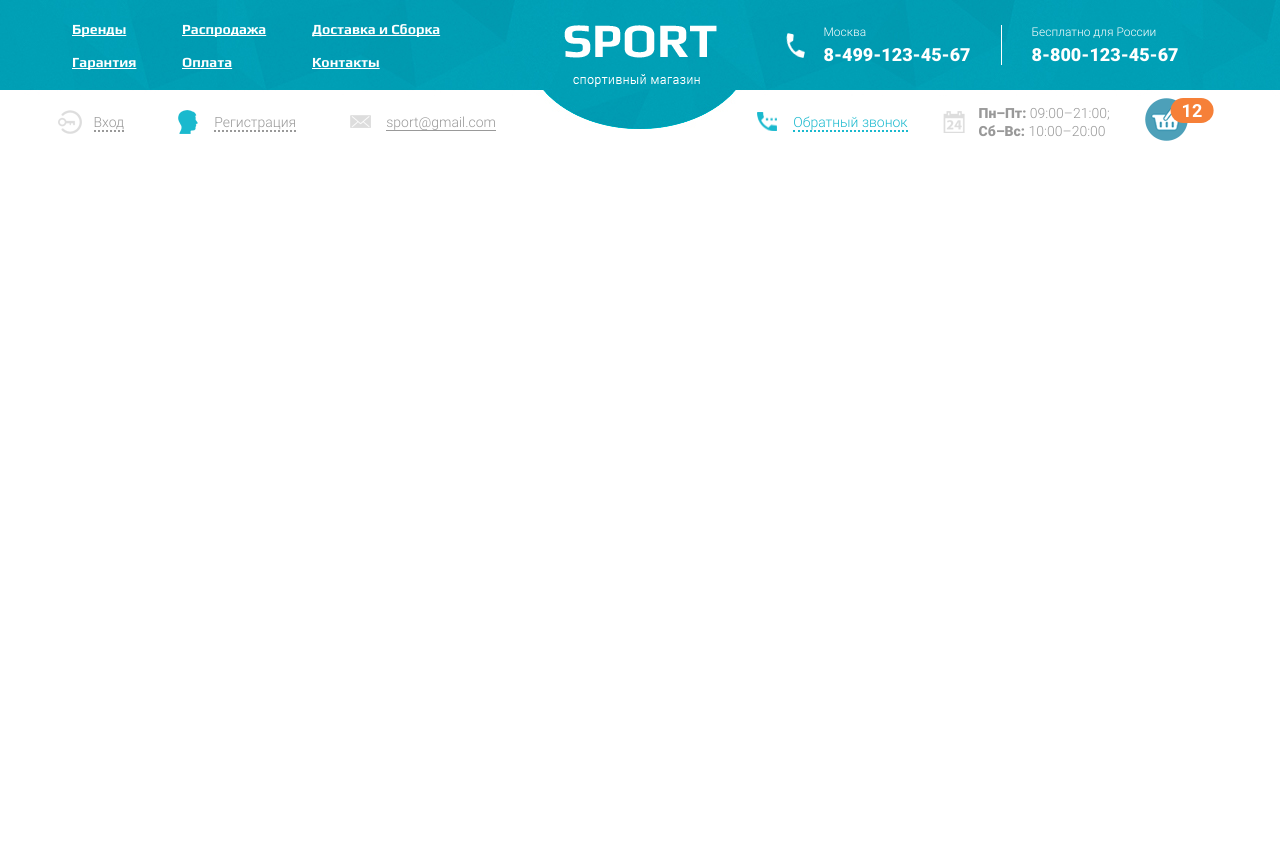
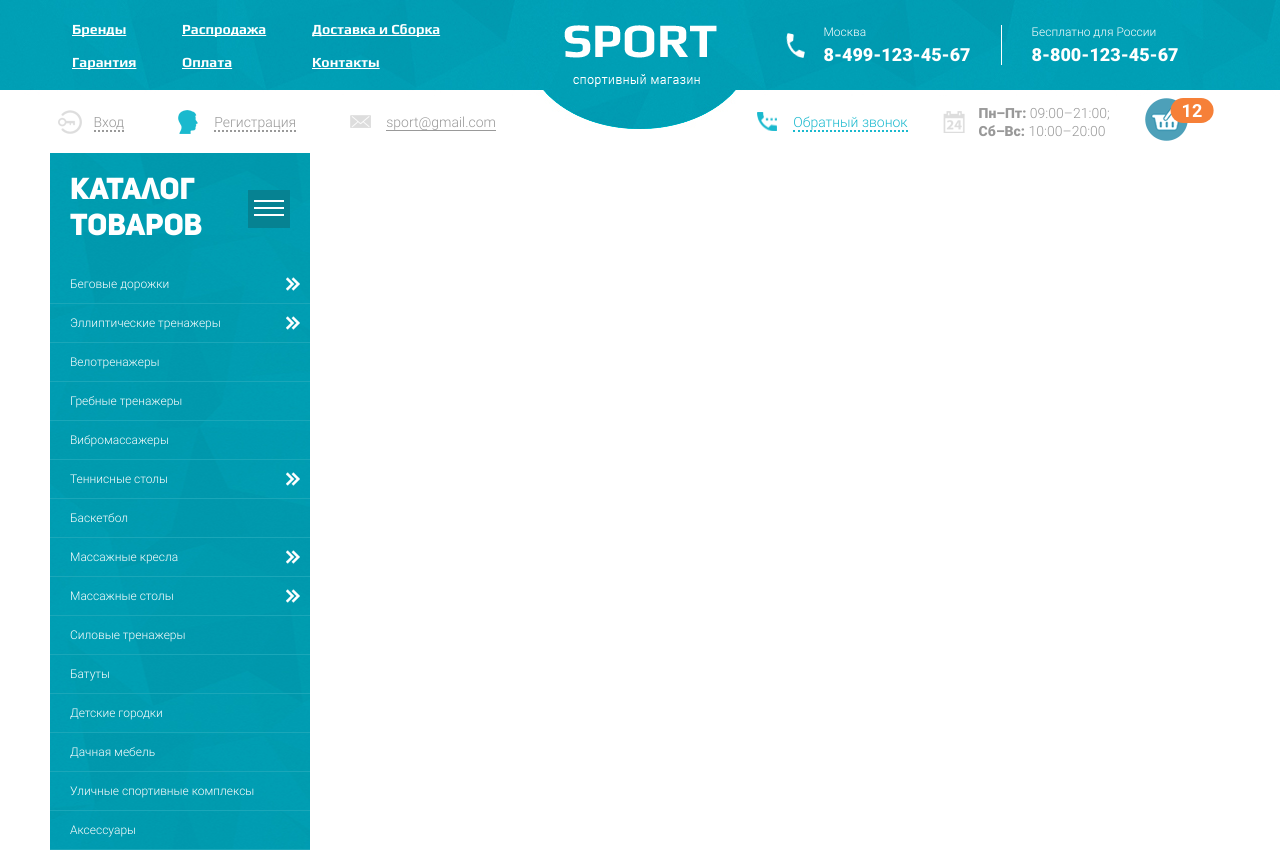
Before and after one commit to NightMareStories/sport-shop, a PHP site: page / in a window 1280 px wide. Before the commit the page ends 141 px from the top, so only its background shows below. Run offline with PHP 8.4, Linux system fonts and the light colour scheme; style sheets or scripts are compiled from the project's sources; some web fonts are replaced.

Commit message:
eleventh day

```diff
--- a/app/css/main.scss
+++ b/app/css/main.scss
@@ -9,7 +9,7 @@
         margin: auto;
     }
 .header {
-        background: url('../img/header-nav.jpg') top no-repeat;
+        background: #ffffff url('../img/header-nav.jpg') top no-repeat;
         .top-header {
             &__content {
                 display: flex;
@@ -200,3 +200,100 @@
         }
     }
 }
+
+.page {
+    flex: 1 1 auto;
+    &__container {
+        display: flex;
+    }
+    &__side {
+        flex: 0 0 260px;
+    }
+    &__content {
+        flex: 1 1 auto;
+        padding: 0px 0px 0px 30px;
+    }
+}
+.menu-page {
+    background: url('../img/aside-nav.jpg') top no-repeat;
+    &__header {
+        padding: 20px;
+        display: flex;
+        align-items: center;
+    }
+    &__title {
+        @include font-UniSansHeavyCAPS;
+        color: #ffffff;
+        font-size: 30px;
+    }
+    &__burger {
+        flex: 0 0 30px;
+        height: 18px;
+        background: #068292;
+        position: relative;
+        cursor: pointer;
+        z-index: 5;
+        padding: 10px 6px;
+
+        span {
+            transition: all 0.3s ease 0s;
+            top: calc(50% - 1px);
+            left: 0px;
+            position: absolute;
+            width: 100%;
+            height: 2px;
+            background: #ffffff;
+            &:first-child {
+                top: 0px;
+            }
+            &:last-child {
+                top: auto;
+                bottom: 0px;
+            }
+        }
+        &._active {
+            span {
+                transform: scale(0);
+                &:first-child {
+                    transform: rotate(-45deg);
+                    top: calc(50% - 1px);
+                }
+                &:last-child {
+                    transform: rotate(45deg);
+                    top: calc(50% - 1px);
+                }
+            }
+        }
+    }
+    &__lines {
+        height: 16px;
+        position: relative;
+    }
+    &__list{
+        li {
+            list-style: none;
+            border-bottom: 1px solid #1aa7b9;
+        }
+    }
+    &__link {
+        @include font-roboto-light;
+        color: #ffffff;
+        font-size: 12px;
+        text-decoration: none;
+        display: block;
+        padding: 12px 20px;
+        position: relative;
+        &_parent {
+            &::after {
+                content:"";
+                position: absolute;
+                top: 50%;
+                right: 10px;
+                width: 14px;
+                height: 14px;
+                transform: translate(0px, -50%);
+                background: url("../img/icons/arrow-nav.png");
+            }
+        }
+    }
+}
--- a/app/css/media.scss
+++ b/app/css/media.scss
@@ -194,7 +194,7 @@
 
 @media (max-width: 790px) {
     .header {
-        background: url('../img/header-nav.jpg') 0 0 no-repeat;
+        background: #ffffff url('../img/header-nav.jpg') 0 0 no-repeat;
         .top-header {
             &__logo {
                     width: 100px;
@@ -369,4 +369,13 @@
             }
         }
     }
+    .page {
+        .menu-page {
+            &__link {
+                &:hover {
+                    background: #098494;
+                }
+            }
+        }
+    }
 }
--- a/app/index.html
+++ b/app/index.html
@@ -95,6 +95,53 @@
             </div>
         </div>
     </header>
+    <main class="page">
+        <div class="page__container _container">
+            <aside class="page__side">
+                <nav class="page__menu menu-page">
+                    <div class="menu-page__header">
+                        <div class="menu-page__title">Каталог
+                            товаров</div>
+                        <div class="menu-page__burger">
+                            <div class="menu-page__lines">
+                                <span></span>
+                                <span></span>
+                                <span></span>
+                            </div>
+                        </div>
+                    </div>
+                    <div class="menu-page__body">
+                        <ul class="menu-page__list">
+                            <li><a href="" data-item="0" class="menu-page__link menu-page__link_parent">Беговые
+                                    дорожки</a></li>
+                            <li><a href="" data-item="1" class="menu-page__link menu-page__link_parent">Эллиптические
+                                    тренажеры</a>
+                            </li>
+                            <li><a href="" class="menu-page__link">Велотренажеры</a></li>
+                            <li><a href="" class="menu-page__link">Гребные тренажеры</a></li>
+                            <li><a href="" class="menu-page__link">Вибромассажеры</a></li>
+                            <li><a href="" data-item="2" class="menu-page__link menu-page__link_parent">Теннисные
+                                    столы</a></li>
+                            <li><a href="" class="menu-page__link">Баскетбол</a></li>
+                            <li><a href="" data-item="3" class="menu-page__link menu-page__link_parent">Массажные
+                                    кресла</a></li>
+                            <li><a href="" data-item="4" class="menu-page__link menu-page__link_parent">Массажные
+                                    столы</a></li>
+                            <li><a href="" class="menu-page__link">Силовые тренажеры</a></li>
+                            <li><a href="" class="menu-page__link">Батуты</a></li>
+                            <li><a href="" class="menu-page__link">Детские городки</a></li>
+                            <li><a href="" class="menu-page__link">Дачная мебель</a></li>
+                            <li><a href="" class="menu-page__link">Уличные спортивные комплексы</a></li>
+                            <li><a href="" class="menu-page__link">Аксессуары</a></li>
+
+                        </ul>
+                    </div>
+                    <div class="menu-page__submenu submenu-page"></div>
+                </nav>
+            </aside>
+            <div class="page__content"></div>
+        </div>
+    </main>
     <script src="js/main.min.js"></script>
 </body>
 
```
Also changed, not shown: app/css/main.min.css, app/css/media.min.css, app/img/aside-nav.jpg (added), app/img/icons/arrow-nav.png (added), 2 other files.
